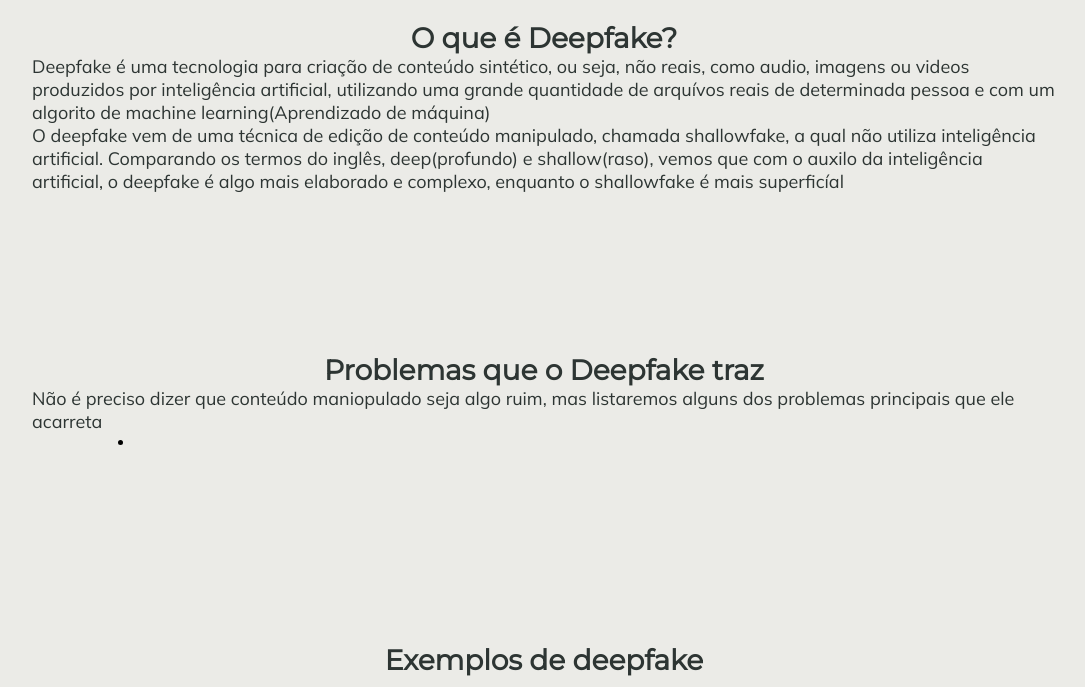
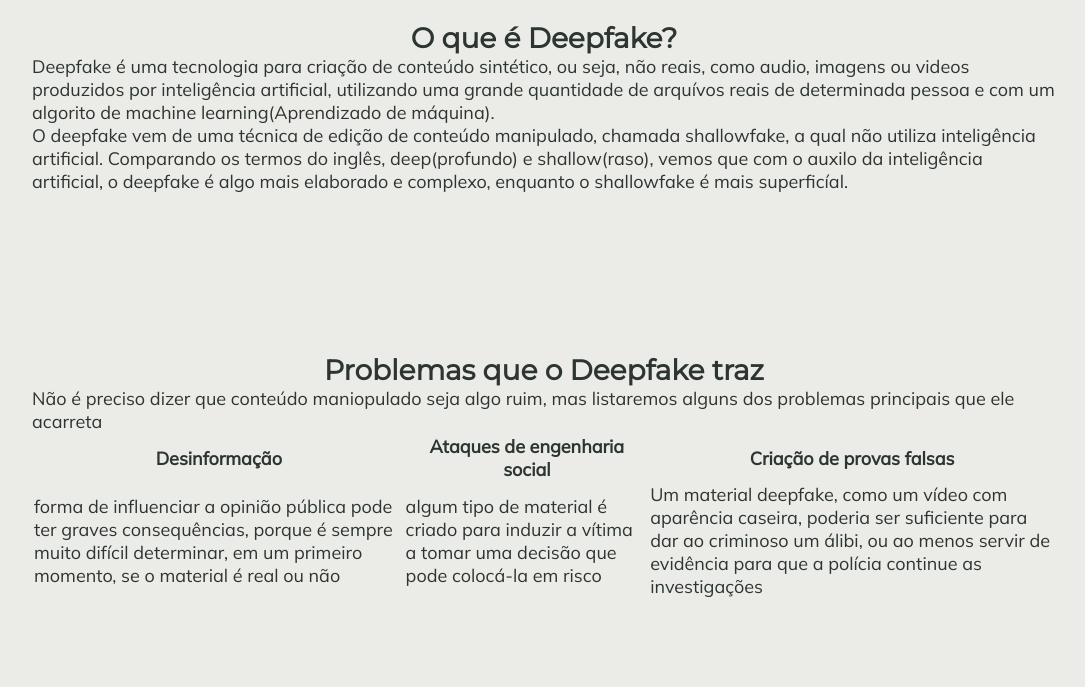
Before and after one commit to Yanclopes/Desenvolvimento-WEB, a plain HTML site: page index.html in a window 1280 px wide. Shown: the part 590-1277 px from the top of the page, without its empty margins (96-1181 px from the left). Drawn offline with Linux system fonts and the light colour scheme.

Commit message:
conteudo da table

```diff
--- a/index.html
+++ b/index.html
@@ -50,13 +50,13 @@
             <p class="text-color2">Deepfake é uma tecnologia para criação de conteúdo sintético, ou seja, não reais,
                 como audio, imagens ou
                 videos produzidos por inteligência artificial, utilizando uma grande quantidade de arquívos reais de
-                determinada pessoa e com um algorito de machine learning&#40Aprendizado de máquina&#41</p>
+                determinada pessoa e com um algorito de machine learning&#40Aprendizado de máquina&#41.</p>
             <p class="text-color2">O deepfake vem de uma técnica de edição de conteúdo manipulado, chamada shallowfake,
                 a qual não utiliza
                 inteligência artificial. Comparando os termos do inglês, deep&#40profundo&#41 e shallow&#40raso&#41,
                 vemos
                 que com o auxilo da inteligência artificial, o deepfake é algo mais elaborado e complexo, enquanto o
-                shallowfake é mais superficíal</p>
+                shallowfake é mais superficíal.</p>
         </section>
         <section id="problema">
             <!--problema do deepfake
@@ -66,9 +66,19 @@
                 dos problemas
                 principais
                 que ele acarreta</p>
-            <ul>
-                <li></li>
-            </ul>
+            <table class="text-color2">
+                <tr>
+                    <th>Desinformação</th>
+                    <th>Ataques de engenharia social</th>
+                    <th>Criação de provas falsas</th>
+                </tr>
+                <tr>
+                    <td>forma de influenciar a opinião pública pode ter graves consequências, porque é sempre muito difícil determinar, em um primeiro momento, se o material é real ou não</td>
+                    <td>algum tipo de material é criado para induzir a vítima a tomar uma decisão que pode colocá-la em risco</td>
+                    <td>Um material deepfake, como um vídeo com aparência caseira, poderia ser suficiente para dar ao criminoso um álibi, ou ao menos servir de evidência para que a polícia continue as investigações</td>
+                </tr>
+            </table>
+
         </section>
         <section>
 
--- a/src/style.css
+++ b/src/style.css
@@ -76,6 +76,11 @@ video{
         text-align: center;
         margin: auto;
         font-family: 'Montserrat';
+    }
+
+    tr, td {
+        font-size: 18px;
+        font-family: 'Mulish';
     }
 
     /* NAV */
```
